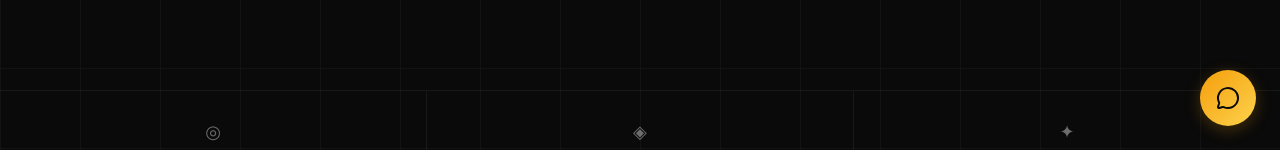
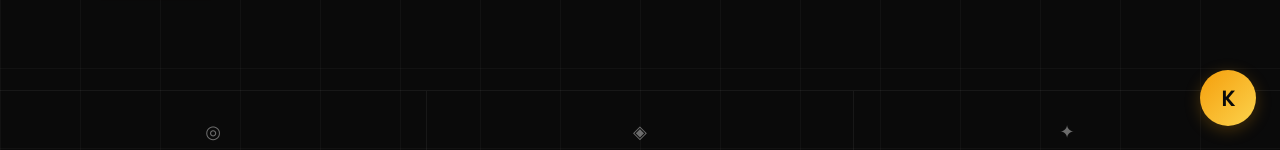
Before and after one commit to Kalyan0313/my-portfolio, a React (Vite) app: page / in a window 1280 px wide. Shown: the part 650-800 px from the top of the page. Built offline with nearby package versions, Linux system fonts and the light colour scheme.

Commit message:
feat: design and implement bold 'K' monogram for favicon and floating action button

```diff
--- a/src/components/ui/FAB.tsx
+++ b/src/components/ui/FAB.tsx
@@ -68,7 +68,22 @@ export function FAB() {
         aria-label="Quick actions menu"
         aria-expanded={isOpen}
       >
-        <MessageCircle size={24} />
+        {isOpen ? (
+          <span style={{ fontSize: "20px", fontWeight: 700, lineHeight: 1, color: "#0A0A0A" }}>✕</span>
+        ) : (
+          <span
+            style={{
+              fontSize: "22px",
+              fontWeight: 800,
+              fontFamily: "var(--font-display)",
+              letterSpacing: "-0.04em",
+              color: "#0A0A0A",
+              lineHeight: 1
+            }}
+          >
+            K
+          </span>
+        )}
       </button>
     </div>
   );
```
Also changed, not shown: public/favicon.svg.
